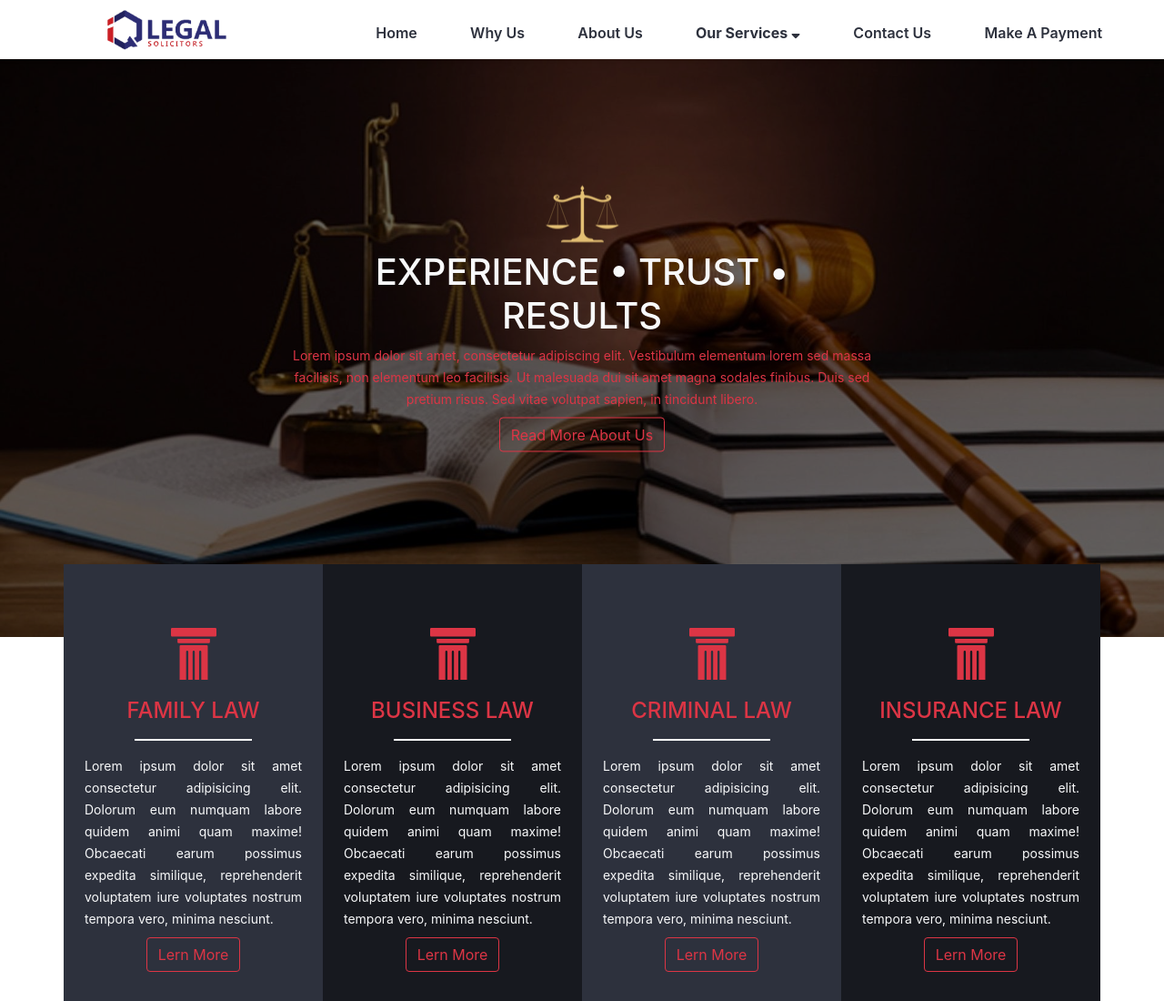
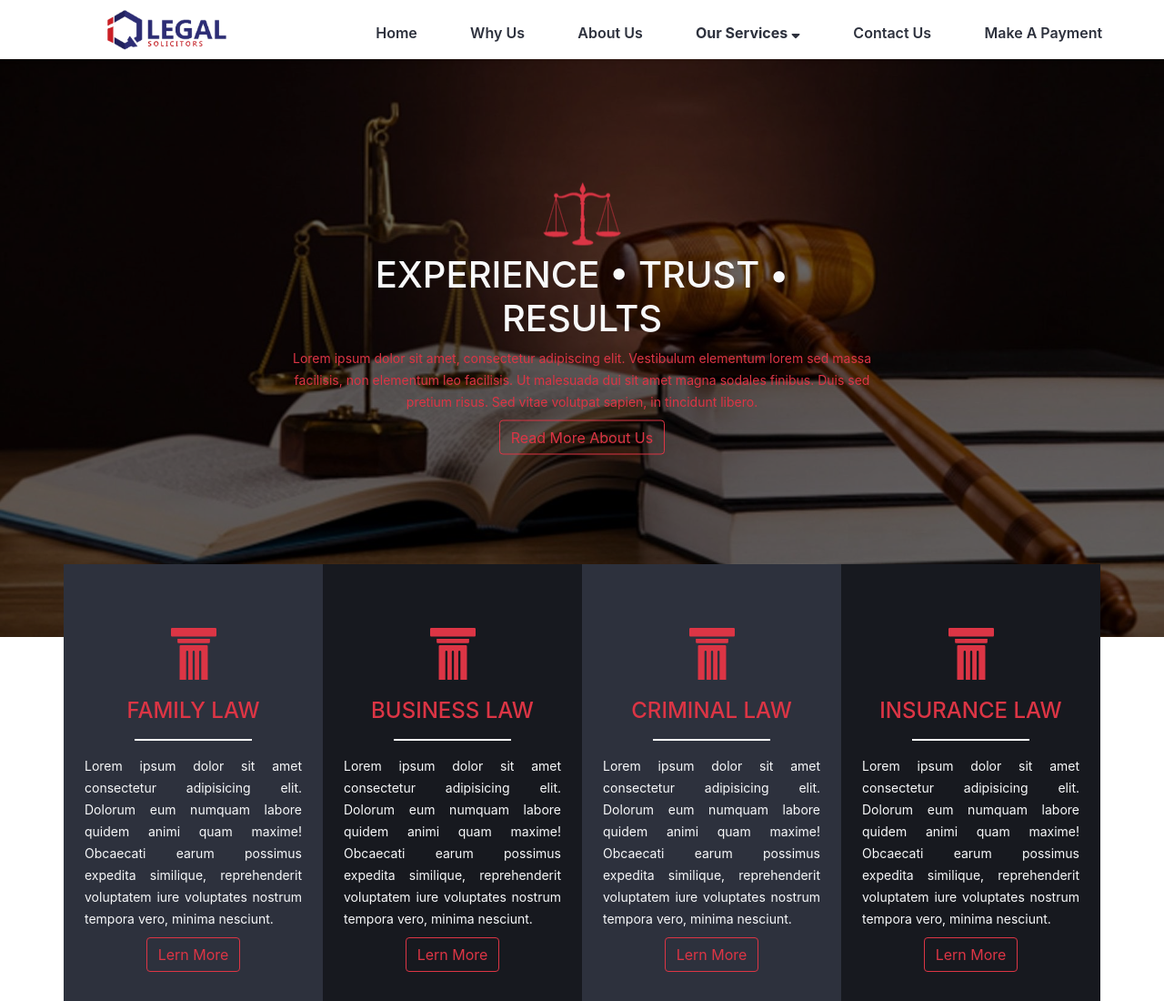
Before and after one commit to Thaheem001/law-fire, a plain HTML site: page index.html in a window 1280 px wide. Shown: the top 1100 px of the page at 91% size. Drawn offline with nearby package versions, Linux system fonts and the light colour scheme.

Commit message:
okkkkkkkkkkk

```diff
--- a/index.html
+++ b/index.html
@@ -97,7 +97,7 @@
             <!-- header content start -->
             <div class="head-cont">
                 <div class="m-head">
-                    <img src="asset/image/trtr.webp" alt="Main Logo" class="d-block mx-auto mb-2">
+                    <img src="asset/image/trazo.png" alt="Main Logo" class="d-block mx-auto mb-2" draggable="false">
                     <h1 class="text-light text-center">EXPERIENCE • TRUST • RESULTS</h1>
                     <p class="text-gold text-center" style="font-size: 14px;">Lorem ipsum dolor sit amet, consectetur
                         adipiscing elit. Vestibulum
```
Also changed, not shown: asset/image/trazo.png (added), asset/image/trtr.png (deleted).
